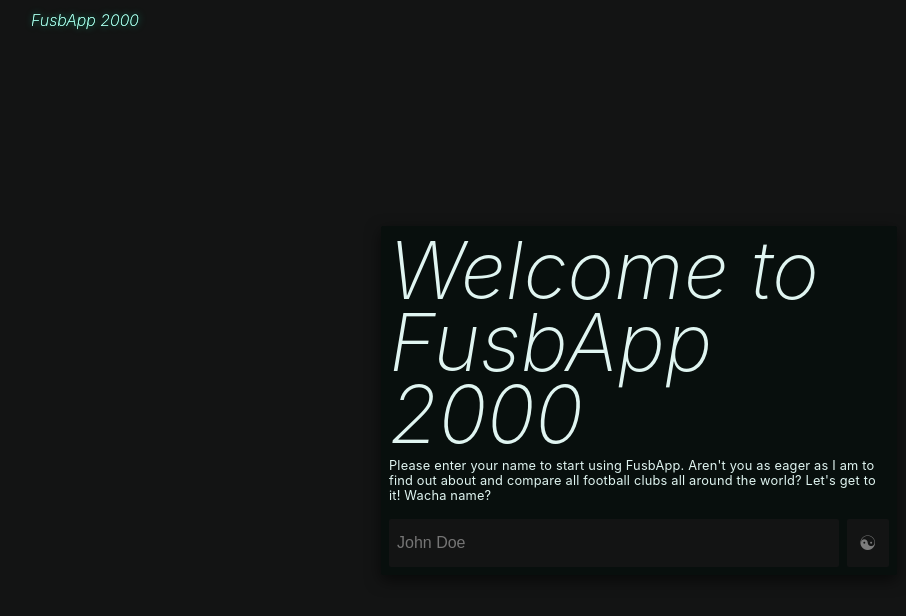
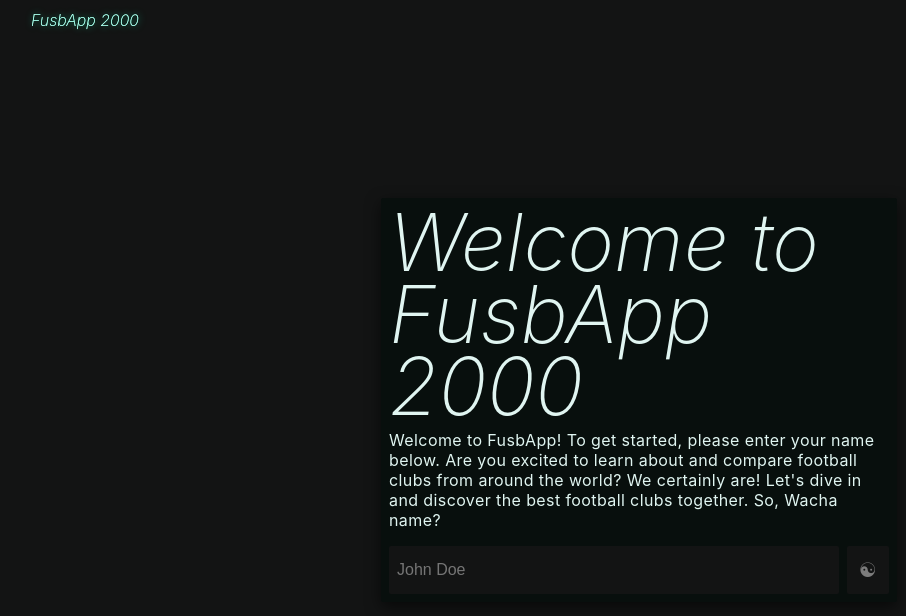
Before and after one commit to tpku/leaguegenerator, a React (Create React App) app: page / in a window 1280 px wide. Shown: the top 616 px of the page, without its empty margins (1-907 px from the left). Built offline with nearby package versions, Linux system fonts and the light colour scheme; no server answers.

Commit message:
Updated Home.jsx and Search.jsx
Home: Added comments extracted styled components imported a components
Search: Removed unused code

```diff
--- a/src/pages/Home.jsx
+++ b/src/pages/Home.jsx
@@ -1,16 +1,13 @@
 import { useEffect, useState } from "react";
 import styled from "styled-components";
 
-const Wrapper = styled.div`
-    width: 100%;
-    height: 100vh;
-    display: flex;
-    justify-content: center;
-    align-items: center;
-`;
+/* ---- Components ---- */
+import PageWrapper from "../components/PageWrapper/PageWrapper";
+import Heading from "../components/Heading";
+import TextContent from "../components/TextContent";
 
+/* Styled Components */
 const LoginContainer = styled.div`
-    /* min-height: 100vh; */
     max-width: 500px;
     padding: 0.5rem;
     display: flex;
@@ -148,27 +145,15 @@ const LoginContainer = styled.div`
     }
 `;
 
-const LoginHeading = styled.h2`
-    font-size: 5rem;
-    line-height: 0.9;
-    font-weight: 200;
-    font-style: italic;
-    pointer-events: none;
-`;
-
-const LoginText = styled.p`
-    font-size: 0.8rem;
-    pointer-events: none;
-    letter-spacing: 0.2px;
-`;
-
 const Home = (props) => {
-    const { children, setSendKey, setValidate } = props;
-    const api_key = process.env.REACT_APP_API_KEY;
-
+    const { children, setValidate } = props;
+    /* ---- Set visitor from input ---- */
     const [visitor, setVisitor] = useState("");
+    /* ---- "Validation" check if input is okey ---- */
+    const [validation, setValidation] = useState(false);
+    /* ---- Set placeholder default and update content ---- */
     const [placeHolder, setPlaceHolder] = useState("John Doe");
-    const [validation, setValidation] = useState(false);
+    /* ---- Toggle "login" card animation ---- */
     const [loginAnimation, setLoginAnimation] = useState("openLogin");
 
     const validateVisitor = (e) => {
@@ -182,7 +167,6 @@ const Home = (props) => {
             /* Valid Input */
             console.log("Welcome " + visitor.charAt(0).toUpperCase() + visitor.slice(1));
             setValidation(true);
-            // setSendKey(api_key);
         } else {
             /* Not Valid Input */
             setPlaceHolder("Woah! Wacha name?");
@@ -195,27 +179,26 @@ const Home = (props) => {
             setLoginAnimation("closeLogin");
             const delay = setTimeout(() => {
                 setValidate(validation);
-                console.log("HOME: " + validation);
             }, 2000);
             return () => clearTimeout(delay);
         }
     }, [validation]);
 
     return (
-        <Wrapper>
+        <PageWrapper>
             <LoginContainer loginAnimation={loginAnimation}>
-                <LoginHeading>Welcome to FusbApp 2000</LoginHeading>
-                <LoginText>
-                    Please enter your name to start using FusbApp. Aren't you as eager as I am to find out about and compare all football clubs all around the world? Let's get to it! Wacha name?
-                </LoginText>
-                {/* <p>{api_key}</p> */}
+                <Heading>Welcome to FusbApp 2000</Heading>
+                <TextContent>
+                    Welcome to FusbApp! To get started, please enter your name below. Are you excited to learn about and compare football clubs from around the world? We certainly are! Let's dive in
+                    and discover the best football clubs together. So, Wacha name?
+                </TextContent>
                 <form onSubmit={validateVisitor}>
                     <input placeholder={placeHolder} type="text" value={visitor} onChange={(e) => setVisitor(e.target.value.trim())} />
                     <button type="submit">☯︎</button>
                 </form>
                 {children}
             </LoginContainer>
-        </Wrapper>
+        </PageWrapper>
     );
 };
 
--- a/src/pages/Search.jsx
+++ b/src/pages/Search.jsx
@@ -8,8 +8,8 @@ import RenderTeamComparison from "../components/RenderTeamComparison";
 import CompareTeamData from "../components/RenderStatsCalculation/RenderStatsCalculation";
 
 /* ---- Test Data || Start ---- */
-import testDataLeagues from "../json/leagueData.json";
-import testDataLeagueStanding from "../json/leagueStanding.json";
+// import testDataLeagues from "../json/leagueData.json";
+// import testDataLeagueStanding from "../json/leagueStanding.json";
 /* ---- Test Data || End ---- */
 
 /* ---- Styled Components ---- */
@@ -83,6 +83,8 @@ const ListWrapper = styled.div`
     }
 
     span > div {
+        width: 100%;
+        height: 100%;
         position: absolute;
         display: flex;
         justify-content: center;
@@ -91,10 +93,9 @@ const ListWrapper = styled.div`
 
     span > div > img {
         display: flex;
-        padding-top: 1rem;
-        width: 65%;
+        max-height: 65%;
         object-position: center;
-        object-fit: cover;
+        object-fit: contain;
     }
 `;
 const StandingList = styled.ul`
@@ -560,10 +561,10 @@ const Search = (props) => {
         }
     };
 
+    useEffect(() => {}, [leagues]);
+
     const getLeagueStanding = (id) => {
         if (id && leagues != 0) {
-            console.log(id);
-
             /* ---- ONLY FOR TEST DATA ---- */
             // if (id == 39) {
             //     setLeagueStanding(testDataLeagueStanding.response[0].league);
@@ -655,7 +656,7 @@ const Search = (props) => {
         }
     };
 
-    const { sendKey } = props;
+    // const { sendKey } = props;
     return (
         <MainContainer>
             {/* <p>{api_key}</p> */}
@@ -716,9 +717,9 @@ const Search = (props) => {
                                 <li
                                     onClick={(e) => {
                                         if (firstTeam == 0) {
-                                            return console.log("First" + standing.team.id), setFirstTeam(standing);
+                                            return setFirstTeam(standing);
                                         } else {
-                                            return console.log("Second" + standing.team.id), setSecondTeam(standing);
+                                            return etSecondTeam(standing);
                                         }
                                     }}
                                     key={standing.team.id}
@@ -750,9 +751,9 @@ const Search = (props) => {
                                 <li
                                     onClick={(e) => {
                                         if (firstTeam == 0) {
-                                            return console.log("First" + standing.team.id), setFirstTeam(standing);
+                                            return setFirstTeam(standing);
                                         } else {
-                                            return console.log("Second" + standing.team.id), setSecondTeam(standing);
+                                            return setSecondTeam(standing);
                                         }
                                     }}
                                     key={standing.team.id}
```
